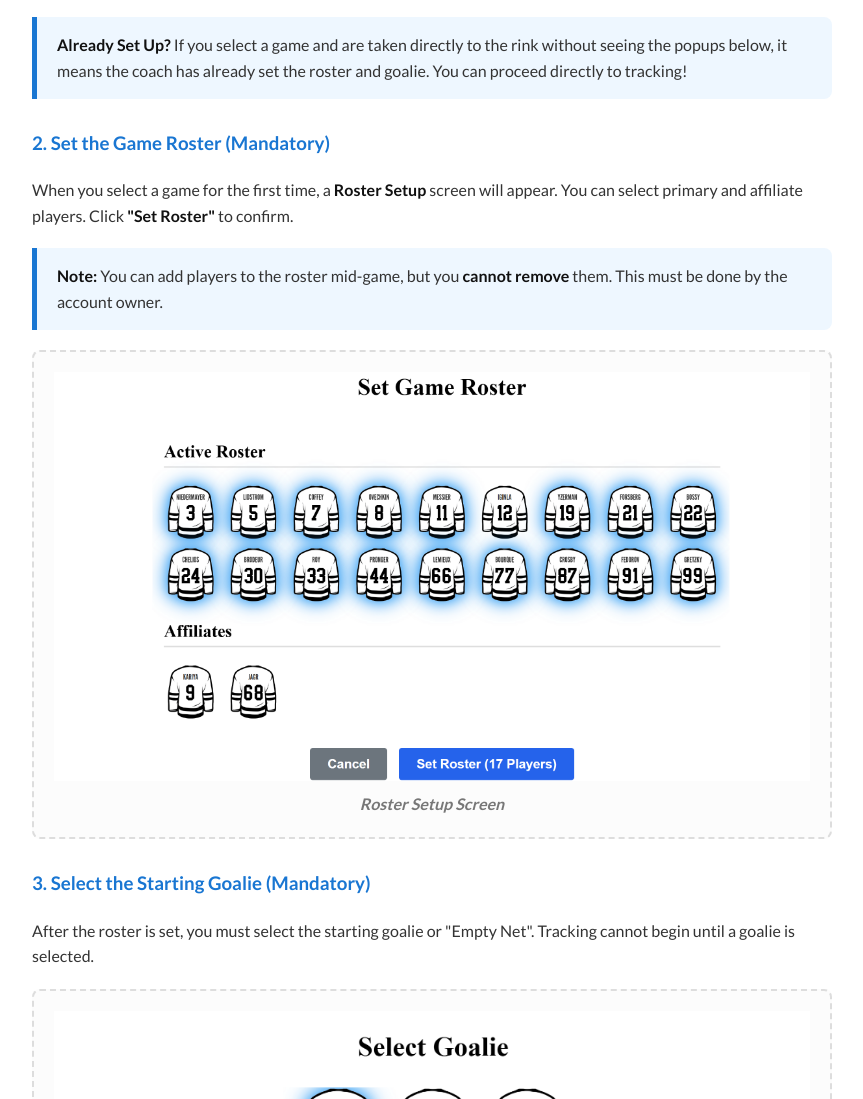
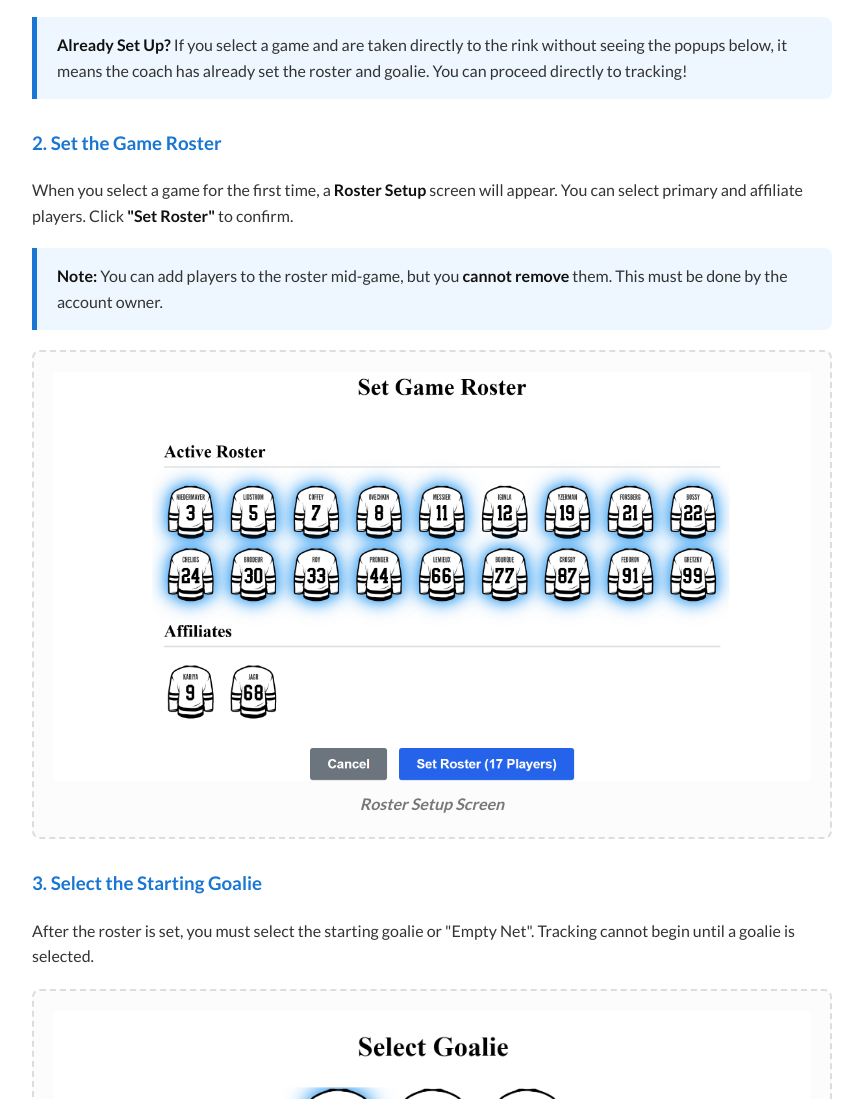
Before and after one commit to brentgravelle/HockEye-Guide, a plain HTML site: page index.html in a window 1280 px wide. Shown: the part 2320-3419 px from the top of the page, without its empty margins (208-1071 px from the left). Drawn offline with Linux system fonts and the light colour scheme.

Commit message:
Add files via upload

```diff
--- a/index.html
+++ b/index.html
@@ -59,7 +59,7 @@
 				</div>
 
 
-                <h3>2. Set the Game Roster (Mandatory)</h3>
+                <h3>2. Set the Game Roster</h3>
                 <p>When you select a game for the first time, a <strong>Roster Setup</strong> screen will appear. You can select primary and affiliate players. Click <strong>"Set Roster"</strong> to confirm.</p>
                 <div class="tip-box">
                     <strong>Note:</strong> You can add players to the roster mid-game, but you <strong>cannot remove</strong> them. This must be done by the account owner.
@@ -69,7 +69,7 @@
                     <span>Roster Setup Screen</span>
                 </div>
 
-                <h3>3. Select the Starting Goalie (Mandatory)</h3>
+                <h3>3. Select the Starting Goalie</h3>
                 <p>After the roster is set, you must select the starting goalie or "Empty Net". Tracking cannot begin until a goalie is selected.</p>
                 <div class="screenshot-placeholder">
                     <img src="images/SetGoalie.png"  alt="A screenshot of the goalie selection popup.">
```
